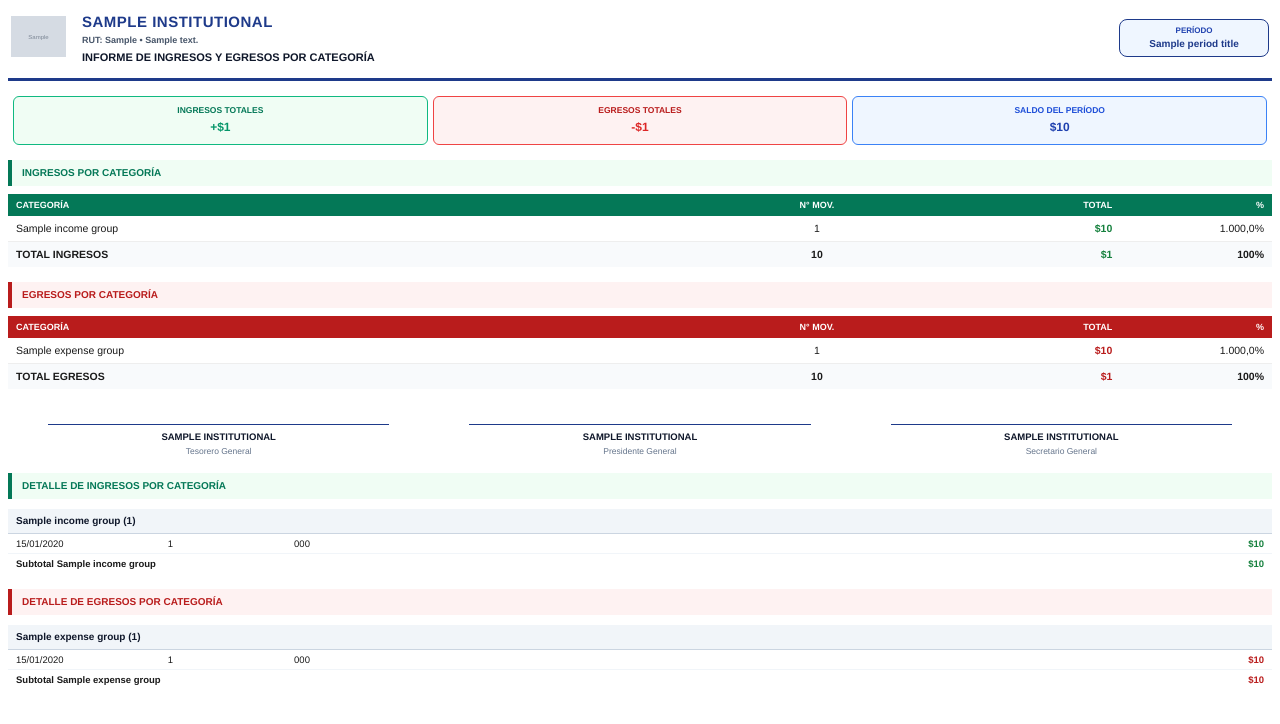
After one commit to proscomsoluciones/gestion-financiera-afc, a Laravel app: template resources/views/pdf/informe_categorias.blade.php in a window 1280 px wide. The commit adds this page. Shown: the top 724 px of the page. Run offline with Laravel 12, Linux system fonts and the light colour scheme; the template is opened without the code that fills it: most values are stand-ins (such as "Sample title", 1, 10 or a date in 2020); grey boxes marked "Sample" are stand-in pictures; parts of the project's set-up code (start-up, migrations or seed data) failed here and were passed over.

Commit message:
feat: informe de ingresos y egresos por categoría
Nuevo PDF en Reportes ("Por Categoría") que agrupa los ingresos y egresos
del período por categoría, con totales, porcentajes y el detalle de cada
movimiento. Usa los mismos filtros de año, mes o rango de fechas.

Co-Authored-By: Claude Opus 5.5 <noreply@anthropic.com>

```diff
--- /dev/null
+++ b/resources/views/pdf/informe_categorias.blade.php
@@ -0,0 +1,213 @@
+<!DOCTYPE html>
+<html lang="es">
+<head>
+    <meta charset="UTF-8">
+    <title>Ingresos y Egresos por Categoría - {{ $periodTitle }}</title>
+    <style>
+        @page { margin: 30px 40px; }
+        body { font-family: 'Helvetica Neue', Helvetica, Arial, sans-serif; color: #1a1a1a; font-size: 10.5px; line-height: 1.4; }
+        .section-title { padding: 6px 10px; font-size: 10px; font-weight: bold; text-transform: uppercase; margin-top: 15px; margin-bottom: 8px; }
+        .section-income { background-color: #f0fdf4; border-left: 4px solid #047857; color: #047857; }
+        .section-expense { background-color: #fef2f2; border-left: 4px solid #b91c1c; color: #b91c1c; }
+        .data-table { width: 100%; border-collapse: collapse; margin-bottom: 12px; }
+        .data-table th { color: #ffffff; text-align: left; padding: 5px 8px; font-size: 9px; text-transform: uppercase; font-weight: bold; }
+        .th-income th { background-color: #047857; }
+        .th-expense th { background-color: #b91c1c; }
+        .data-table td { padding: 5px 8px; border-bottom: 1px solid #eee; }
+        .data-table tr.total-row td { border-top: 1.5px solid #1e293b; border-bottom: none; font-weight: 900; background-color: #f8fafc; }
+        .text-right { text-align: right; }
+        .text-center { text-align: center; }
+        .income-text { color: #15803d; font-weight: bold; }
+        .expense-text { color: #b91c1c; font-weight: bold; }
+        .group-title { font-size: 10px; font-weight: 900; color: #0f172a; padding: 5px 8px; background-color: #f1f5f9; border-bottom: 1px solid #cbd5e1; margin-top: 10px; }
+        .detail-table { width: 100%; border-collapse: collapse; margin-bottom: 4px; }
+        .detail-table td { padding: 3px 8px; border-bottom: 1px solid #f1f5f9; font-size: 9.5px; }
+        .detail-table tr.subtotal td { font-weight: 900; border-top: 1px solid #94a3b8; border-bottom: none; }
+        .page-break { page-break-before: always; }
+    </style>
+</head>
+<body>
+
+    <!-- ENCABEZADO INSTITUCIONAL -->
+    <table style="width: 100%; border-bottom: 3px solid #1e3a8a; padding-bottom: 10px; margin-bottom: 15px;">
+        <tr>
+            <td style="width: 60px; vertical-align: middle;">
+                @if(!empty($institutional['logo_url']))
+                    <img src="{{ $institutional['logo_url'] }}" style="max-width: 55px; max-height: 55px;">
+                @else
+                    <div style="width: 48px; height: 48px; background: #1e3a8a; color: #ffffff; font-weight: 900; font-size: 16px; text-align: center; line-height: 48px; border-radius: 8px;">
+                        AFC
+                    </div>
+                @endif
+            </td>
+            <td style="vertical-align: middle; padding-left: 8px;">
+                <h1 style="font-size: 15px; font-weight: 900; color: #1e3a8a; margin: 0; text-transform: uppercase; letter-spacing: 0.5px;">
+                    {{ $institutional['association_name'] ?? 'ASOCIACIÓN DE FÚTBOL AFC' }}
+                </h1>
+                <p style="font-size: 9px; color: #475569; margin: 2px 0 0 0; font-weight: bold;">
+                    RUT: {{ $institutional['association_rut'] ?? '' }} • {{ $institutional['association_address'] ?? '' }}
+                </p>
+                <p style="font-size: 11px; color: #0f172a; margin: 3px 0 0 0; font-weight: 900; text-transform: uppercase;">
+                    INFORME DE INGRESOS Y EGRESOS POR CATEGORÍA
+                </p>
+            </td>
+            <td style="width: 150px; text-align: right; vertical-align: middle;">
+                <div style="background-color: #eff6ff; border: 1.5px solid #1e3a8a; border-radius: 8px; padding: 5px 8px; text-align: center;">
+                    <span style="font-size: 8px; font-weight: bold; color: #1e40af; text-transform: uppercase; display: block;">PERÍODO</span>
+                    <span style="font-size: 10px; font-weight: 900; color: #1e3a8a; display: block; margin-top: 1px;">{{ $periodTitle }}</span>
+                </div>
+            </td>
+        </tr>
+    </table>
+
+    <!-- RESUMEN -->
+    <table style="width: 100%; border-collapse: separate; border-spacing: 5px 0; margin-bottom: 10px;">
+        <tr>
+            <td style="width: 33.3%; background-color: #f0fdf4; border: 1.5px solid #10b981; border-radius: 6px; padding: 8px; text-align: center;">
+                <span style="font-size: 8.5px; font-weight: bold; color: #047857; text-transform: uppercase; display: block;">INGRESOS TOTALES</span>
+                <span style="font-size: 12px; font-weight: 900; color: #059669; display: block; margin-top: 2px;">+${{ number_format($totalIncome, 0, ',', '.') }}</span>
+            </td>
+            <td style="width: 33.3%; background-color: #fef2f2; border: 1.5px solid #ef4444; border-radius: 6px; padding: 8px; text-align: center;">
+                <span style="font-size: 8.5px; font-weight: bold; color: #b91c1c; text-transform: uppercase; display: block;">EGRESOS TOTALES</span>
+                <span style="font-size: 12px; font-weight: 900; color: #dc2626; display: block; margin-top: 2px;">-${{ number_format($totalExpense, 0, ',', '.') }}</span>
+            </td>
+            <td style="width: 33.3%; background-color: #eff6ff; border: 1.5px solid #3b82f6; border-radius: 6px; padding: 8px; text-align: center;">
+                <span style="font-size: 8.5px; font-weight: bold; color: #1d4ed8; text-transform: uppercase; display: block;">SALDO DEL PERÍODO</span>
+                <span style="font-size: 12px; font-weight: 900; color: #1e40af; display: block; margin-top: 2px;">${{ number_format($netBalance, 0, ',', '.') }}</span>
+            </td>
+        </tr>
+    </table>
+
+    <!-- RESUMEN DE INGRESOS POR CATEGORÍA -->
+    <div class="section-title section-income">Ingresos por categoría</div>
+    <table class="data-table">
+        <thead class="th-income">
+            <tr>
+                <th style="width: 58%;">Categoría</th>
+                <th style="width: 12%; text-align: center;">N° Mov.</th>
+                <th style="width: 18%; text-align: right;">Total</th>
+                <th style="width: 12%; text-align: right;">%</th>
+            </tr>
+        </thead>
+        <tbody>
+            @forelse($incomeGroups as $group)
+                <tr>
+                    <td>{{ $group['label'] }}</td>
+                    <td class="text-center">{{ $group['count'] }}</td>
+                    <td class="text-right income-text">${{ number_format($group['total'], 0, ',', '.') }}</td>
+                    <td class="text-right">{{ $totalIncome > 0 ? number_format($group['total'] * 100 / $totalIncome, 1, ',', '.') : '0' }}%</td>
+                </tr>
+            @empty
+                <tr><td colspan="4" class="text-center" style="color: #888; padding: 12px;">Sin ingresos en el período.</td></tr>
+            @endforelse
+            <tr class="total-row">
+                <td>TOTAL INGRESOS</td>
+                <td class="text-center">{{ $incomeGroups->sum('count') }}</td>
+                <td class="text-right income-text">${{ number_format($totalIncome, 0, ',', '.') }}</td>
+                <td class="text-right">100%</td>
+            </tr>
+        </tbody>
+    </table>
+
+    <!-- RESUMEN DE EGRESOS POR CATEGORÍA -->
+    <div class="section-title section-expense">Egresos por categoría</div>
+    <table class="data-table">
+        <thead class="th-expense">
+            <tr>
+                <th style="width: 58%;">Categoría</th>
+                <th style="width: 12%; text-align: center;">N° Mov.</th>
+                <th style="width: 18%; text-align: right;">Total</th>
+                <th style="width: 12%; text-align: right;">%</th>
+            </tr>
+        </thead>
+        <tbody>
+            @forelse($expenseGroups as $group)
+                <tr>
+                    <td>{{ $group['label'] }}</td>
+                    <td class="text-center">{{ $group['count'] }}</td>
+                    <td class="text-right expense-text">${{ number_format($group['total'], 0, ',', '.') }}</td>
+                    <td class="text-right">{{ $totalExpense > 0 ? number_format($group['total'] * 100 / $totalExpense, 1, ',', '.') : '0' }}%</td>
+                </tr>
+            @empty
+                <tr><td colspan="4" class="text-center" style="color: #888; padding: 12px;">Sin egresos en el período.</td></tr>
+            @endforelse
+            <tr class="total-row">
+                <td>TOTAL EGRESOS</td>
+                <td class="text-center">{{ $expenseGroups->sum('count') }}</td>
+                <td class="text-right expense-text">${{ number_format($totalExpense, 0, ',', '.') }}</td>
+                <td class="text-right">100%</td>
+            </tr>
+        </tbody>
+    </table>
+
+    <!-- FIRMAS -->
+    <div style="margin-top: 35px; width: 100%; page-break-inside: avoid;">
+        <table style="width: 100%; border-collapse: collapse; text-align: center;">
+            <tr>
+                <td style="width: 33.3%; padding: 0 10px; vertical-align: bottom;">
+                    <div style="border-top: 1.5px solid #1e3a8a; width: 85%; margin: 0 auto 4px auto;"></div>
+                    <strong style="text-transform: uppercase; font-size: 9.5px; color: #0f172a;">{{ $institutional['treasurer_name'] ?? 'Tesorero General' }}</strong><br>
+                    <span style="color: #64748b; font-size: 8.5px;">Tesorero General</span>
+                </td>
+                <td style="width: 33.3%; padding: 0 10px; vertical-align: bottom;">
+                    <div style="border-top: 1.5px solid #1e3a8a; width: 85%; margin: 0 auto 4px auto;"></div>
+                    <strong style="text-transform: uppercase; font-size: 9.5px; color: #0f172a;">{{ $institutional['president_name'] ?? 'Presidente General' }}</strong><br>
+                    <span style="color: #64748b; font-size: 8.5px;">Presidente General</span>
+                </td>
+                <td style="width: 33.3%; padding: 0 10px; vertical-align: bottom;">
+                    <div style="border-top: 1.5px solid #1e3a8a; width: 85%; margin: 0 auto 4px auto;"></div>
+                    <strong style="text-transform: uppercase; font-size: 9.5px; color: #0f172a;">{{ $institutional['secretary_name'] ?? 'Secretario General' }}</strong><br>
+                    <span style="color: #64748b; font-size: 8.5px;">Secretario General</span>
+                </td>
+            </tr>
+        </table>
+    </div>
+
+    <!-- DETALLE DE INGRESOS -->
+    @if($incomeGroups->isNotEmpty())
+        <div class="page-break"></div>
+        <div class="section-title section-income">Detalle de ingresos por categoría</div>
+        @foreach($incomeGroups as $group)
+            <div class="group-title">{{ $group['label'] }} ({{ $group['count'] }})</div>
+            <table class="detail-table">
+                @foreach($group['items'] as $tx)
+                    <tr>
+                        <td style="width: 12%;">{{ \Carbon\Carbon::parse($tx->date)->format('d/m/Y') }}</td>
+                        <td style="width: 10%;">{{ $tx->folio_number ?? 'S/N' }}</td>
+                        <td style="width: 60%;">{{ $tx->concept }}</td>
+                        <td style="width: 18%;" class="text-right income-text">${{ number_format($tx->amount, 0, ',', '.') }}</td>
+                    </tr>
+                @endforeach
+                <tr class="subtotal">
+                    <td colspan="3">Subtotal {{ $group['label'] }}</td>
+                    <td class="text-right income-text">${{ number_format($group['total'], 0, ',', '.') }}</td>
+                </tr>
+            </table>
+        @endforeach
+    @endif
+
+    <!-- DETALLE DE EGRESOS -->
+    @if($expenseGroups->isNotEmpty())
+        <div class="page-break"></div>
+        <div class="section-title section-expense">Detalle de egresos por categoría</div>
+        @foreach($expenseGroups as $group)
+            <div class="group-title">{{ $group['label'] }} ({{ $group['count'] }})</div>
+            <table class="detail-table">
+                @foreach($group['items'] as $tx)
+                    <tr>
+                        <td style="width: 12%;">{{ \Carbon\Carbon::parse($tx->date)->format('d/m/Y') }}</td>
+                        <td style="width: 10%;">{{ $tx->folio_number ?? 'S/N' }}</td>
+                        <td style="width: 60%;">{{ $tx->concept }}</td>
+                        <td style="width: 18%;" class="text-right expense-text">${{ number_format($tx->amount, 0, ',', '.') }}</td>
+                    </tr>
+                @endforeach
+                <tr class="subtotal">
+                    <td colspan="3">Subtotal {{ $group['label'] }}</td>
+                    <td class="text-right expense-text">${{ number_format($group['total'], 0, ',', '.') }}</td>
+                </tr>
+            </table>
+        @endforeach
+    @endif
+
+</body>
+</html>
--- a/routes/web.php
+++ b/routes/web.php
@@ -44,6 +44,7 @@ Route::middleware('auth')->group(function () {
         Route::get('/reports/club-certificate-pdf/{club}', [ReportController::class, 'downloadClubCertificatePdf'])->name('reports.club-certificate-pdf');
         Route::get('/reports/arfa-rendicion-pdf', [ReportController::class, 'downloadArfaRendicionPdf'])->name('reports.arfa-rendicion-pdf');
         Route::get('/reports/selecciones-pdf', [ReportController::class, 'downloadSeleccionesPdf'])->name('reports.selecciones-pdf');
+        Route::get('/reports/categorias-pdf', [ReportController::class, 'downloadCategoriesPdf'])->name('reports.categorias-pdf');
         Route::get('/reports/export-csv', [ReportController::class, 'exportCsv'])->name('reports.export-csv');
     });
 
```
Also changed, not shown: app/Http/Controllers/ReportController.php (+104 -0 lines), resources/js/Pages/Reports/Index.tsx (+12 -1 lines), tests/Feature/CategoryReportTest.php (added, +101 -0 lines).
